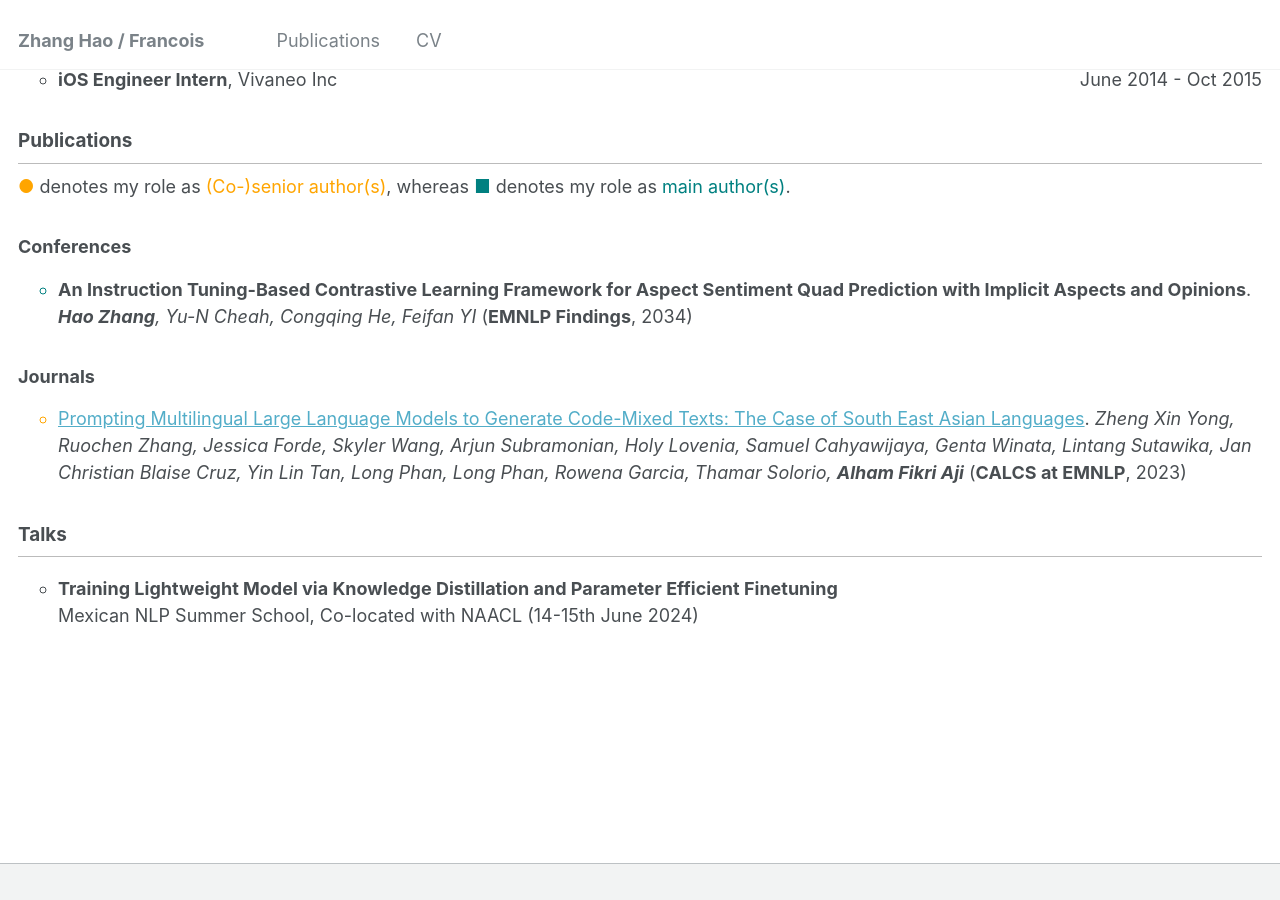
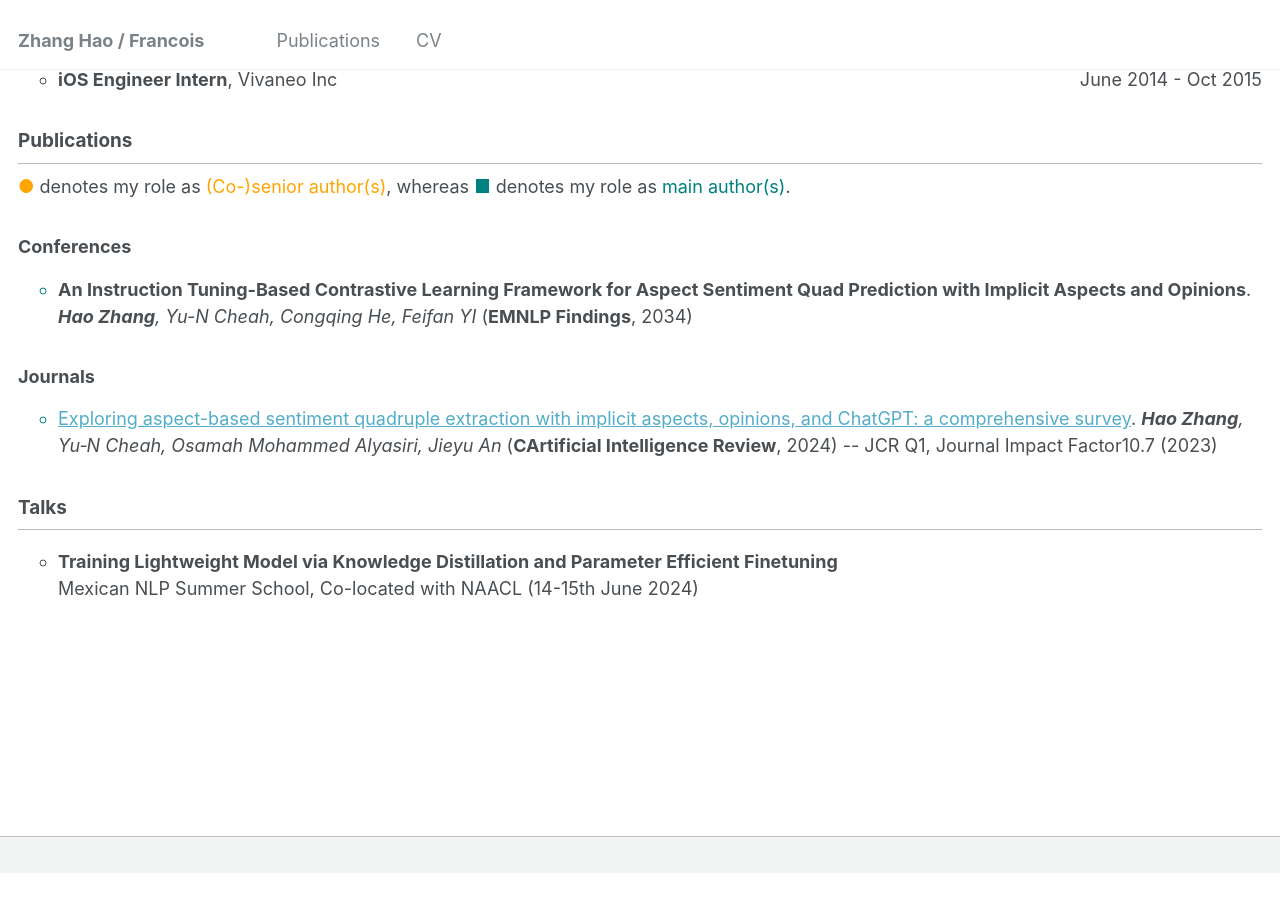
Before and after one commit to sydmou/sydmou.github.io, a Jekyll site: the page built from _pages/cv.md, in a window 1280 px wide and 900 px high, scrolled down 814 px. Built offline with Jekyll 4.4.1, drawn with Linux system fonts in a browser that asks for light colours; after the commit the page ends 1687 px from its top, so only the background shows below that.

Commit message:
Update paper.yaml

```diff
--- a/_data/paper.yaml
+++ b/_data/paper.yaml
@@ -11,13 +11,13 @@ conference:
     author: "first"
 
 workshop:
-  - title: "Prompting Multilingual Large Language Models to Generate Code-Mixed Texts: The Case of South East Asian Languages"
-    authors: "Zheng Xin Yong, Ruochen Zhang, Jessica Forde, Skyler Wang, Arjun Subramonian, Holy Lovenia, Samuel Cahyawijaya, Genta Winata, Lintang Sutawika, Jan Christian Blaise Cruz, Yin Lin Tan, Long Phan, Long Phan, Rowena Garcia, Thamar Solorio, <b>Alham Fikri Aji</b>"
-    date: "2023"
-    venue: "CALCS at EMNLP"
-    url: https://aclanthology.org/2023.calcs-1.5.pdf
+  - title: "Exploring aspect-based sentiment quadruple extraction with implicit aspects, opinions, and ChatGPT: a comprehensive survey"
+    authors: "<b>Hao Zhang</b>, Yu‑N Cheah, Osamah Mohammed Alyasiri, Jieyu An"
+    date: "2024"
+    venue: "CArtificial Intelligence Review"
+    url: https://link.springer.com/article/10.1007/s10462-023-10633-x
     data:
     model:
     tags:
-    notes:
-    author: "last"
+    notes: JCR Q1, Journal Impact Factor10.7 (2023)
+    author: "first"
```
